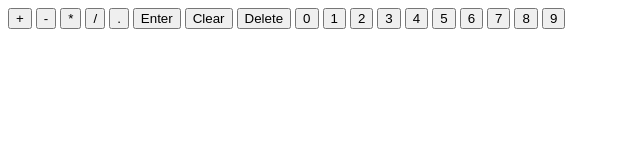
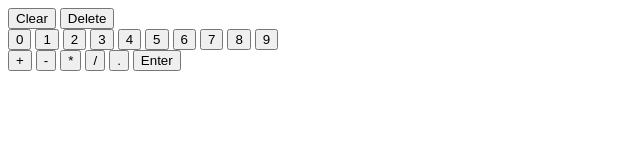
Before and after one commit to migueld51244/Calculator, a plain HTML site: page index.html in a window 1280 px wide. Shown: the whole page, without its empty margins (0-640 px from the left). Drawn offline with Linux system fonts and the light colour scheme.

Commit message:
Rewrote structure

```diff
--- a/index.html
+++ b/index.html
@@ -10,18 +10,12 @@
 <body>
   <div class="calculator-body">
     <div class="screen"></div>
+    <div class="upper-buttons">
+      <button id="clear">Clear</button>
+      <button id="delete">Delete</button>
+    </div>
     <div class="keyboard">
-      <div class="buttons">
-         <!-- Operators -->
-        <button id="plus">+</button>
-        <button id="minus">-</button>
-        <button id="times">*</button>
-        <button id="divide">/</button>
-        <button id="dot">.</button>
-        <button id="enter">Enter</button>
-        <button id="clear">Clear</button>
-        <button id="delete">Delete</button>
-        <!-- Numbers -->
+      <div class="numbers-pad">
         <button id="zero">0</button>
         <button id="one">1</button>
         <button id="two">2</button>
@@ -33,6 +27,14 @@
         <button id="eight">8</button>
         <button id="nine">9</button>
       </div>
+      <div class="operators-pad">
+        <button id="plus">+</button>
+        <button id="minus">-</button>
+        <button id="times">*</button>
+        <button id="divide">/</button>
+        <button id="dot">.</button>
+        <button id="enter">Enter</button>
+      </div>
     </div>
   </div>
 </body>
```
